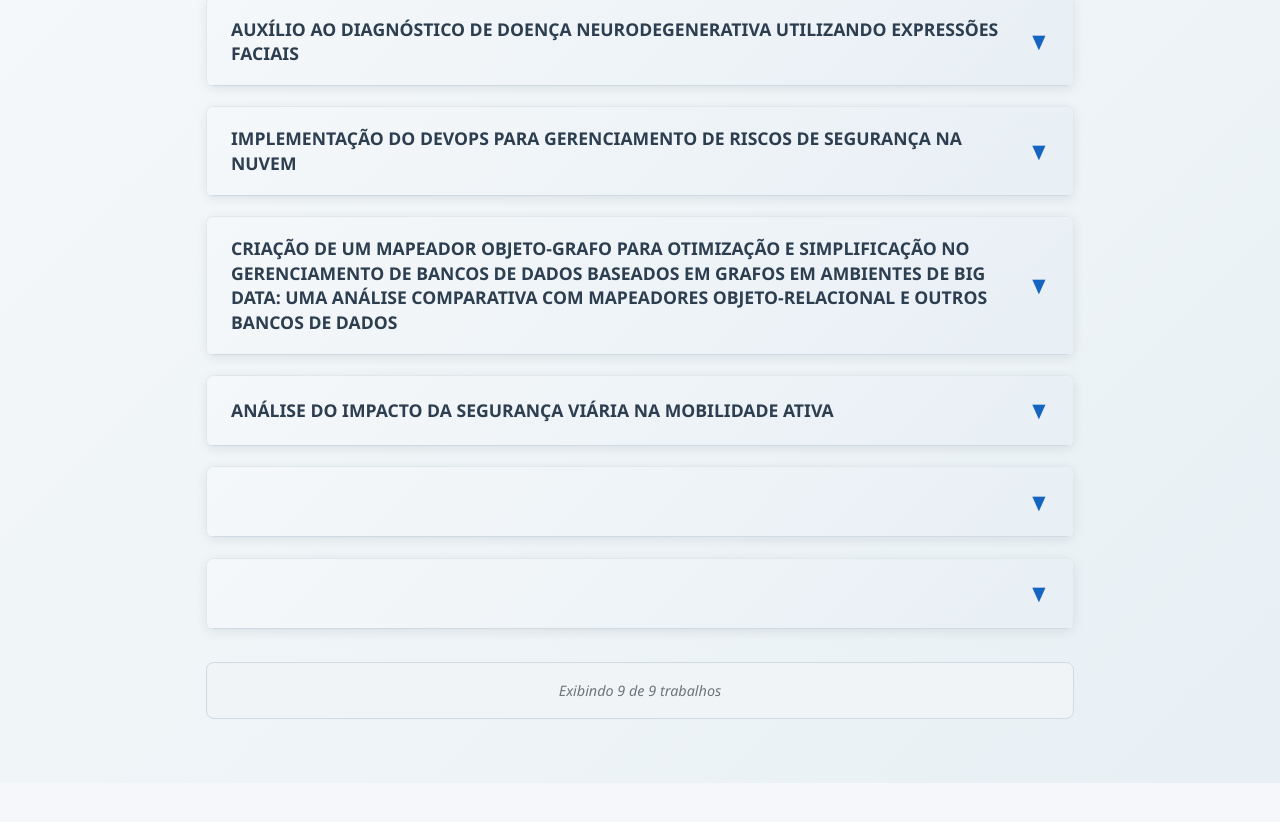
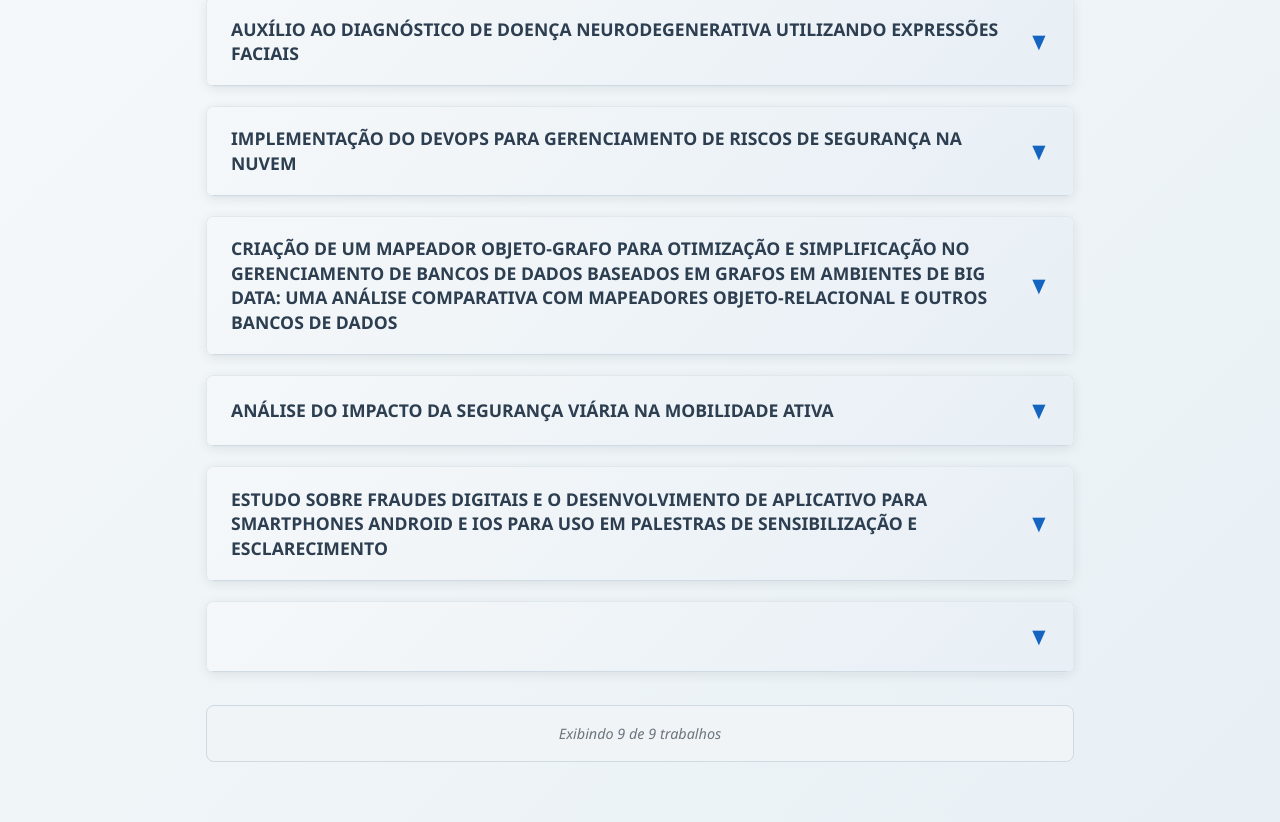
Before and after one commit to joao-vf-souza/projeto-extensao-vue, a Vue app: page / in a window 1280 px wide. Shown: the part 831-1653 px from the top of the page. Before the commit the page ends 1614 px from the top, so only its background shows below. Built offline with nearby package versions, Linux system fonts and the light colour scheme.

Commit message:
gabriel polido

```diff
--- a/src/data/tccs.js
+++ b/src/data/tccs.js
@@ -151,21 +151,21 @@ export const tccs2025 = [
   },
   {
     id: 8,
-    titulo: '',
-    autor: '',
-    orientador: '',
+    titulo: 'ESTUDO SOBRE FRAUDES DIGITAIS E O DESENVOLVIMENTO DE APLICATIVO PARA SMARTPHONES ANDROID E IOS PARA USO EM PALESTRAS DE SENSIBILIZAÇÃO E ESCLARECIMENTO',
+    autor: 'Gabriel Carvalho Polido',
+    orientador: 'Prof. Assoc. Eduardo Martins Morgado',
     curso: 'BCC',
-    descricao: ``,
-    palavrasChave: [''],
-    dataDefesa: '',
+    descricao: `Golpes e fraudes digitais são uma ameaça em constante evolução, principalmente quando utilizam três estratégias de ataque: Phishing, Spoofing e Engenharia Social. Durante a pesquisa, foi destacada a natureza sofisticada dessas ameaças, que visam enganar os usuários e obter acesso a informações confidenciais. O estudo forneceu uma análise aprofundada de cada estratégia, explorando exemplos de casos e técnicas de mitigação. Além disso, foram estudadas as estratégias de ataque que são utilizadas atualmente para que seja possível enfrentar com êxito essas ameaças. tais estratégias de ataque tem o intuito de roubar informações e recursos, visando posteriormente utilizar tais informações para aplicar golpes e fraudes elaboradas na vítima. Assim sendo, foi enfatizada a importância da conscientização e da educação como estratégias cruciais para proteger indivíduos e organizações contra essas ameaças digitais em um ambiente cada vez mais interconectado, dependente da tecnologia e em constante evolução. Foi desenvolvido um aplicativo informático que incentiva as pessoas a tomarem medidas mais proativas para combater eficazmente os golpes e fraudes digitais, garantindo um ambiente cibernético mais seguro.`,
+    palavrasChave: ['Fraudes Digitais', 'Golpes Digitais', 'Phishing', 'Spoofing', 'Engenharia Social', 'Segurança da Informação'],
+    dataDefesa: '2023-11',
     links: [
       {
         label: 'Monografia',
-        url: getTccFileURL('monografia', '')
+        url: getTccFileURL('monografia', 'gabriel_polido_2023.pdf')
       },
       {
         label: 'Apresentação',
-        url: getTccFileURL('apresentacao', '')
+        url: getTccFileURL('apresentacao', 'gabriel_polido_apresentacao_2023.pdf')
       }
     ]
   },
```
Also changed, not shown: 2 other files (tests, documents, lock files or other folders).
